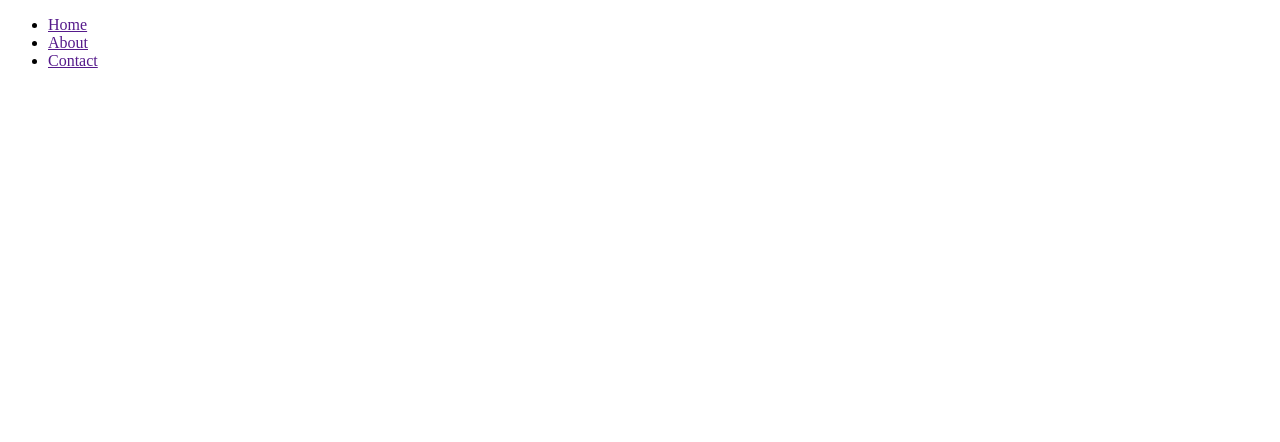
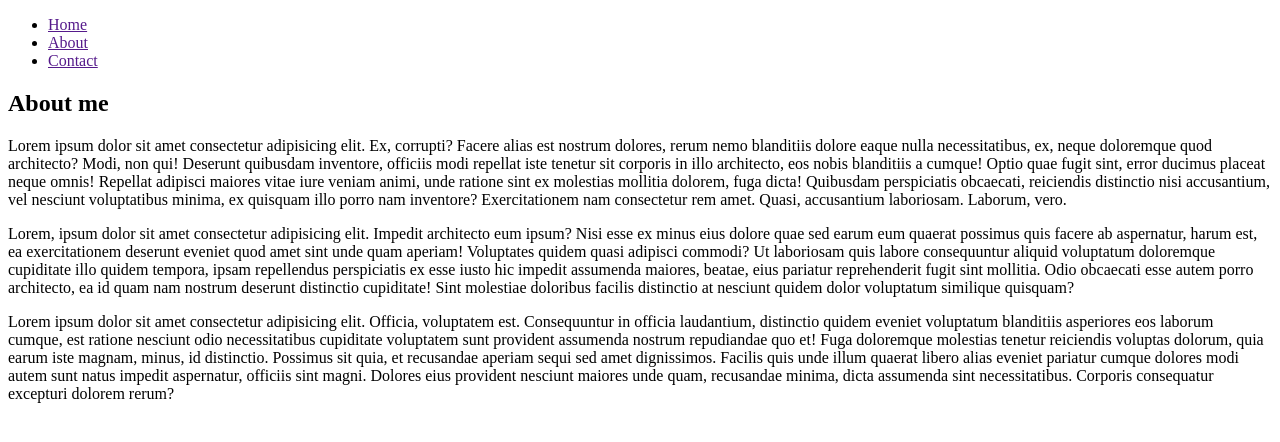
Before and after one commit to Rafibhaya/our-village, a plain HTML site: page index.html in a window 1280 px wide. Drawn offline with Linux system fonts and the light colour scheme.

Commit message:
About me added

```diff
--- a/index.html
+++ b/index.html
@@ -14,6 +14,14 @@
             <li><a href="">Contact</a></li>
         </ul>
         </div><!--Nav-bar ends-->
+        <section id="about">
+            <div>
+                <h2>About me</h2>
+                <p>Lorem ipsum dolor sit amet consectetur adipisicing elit. Ex, corrupti? Facere alias est nostrum dolores, rerum nemo blanditiis dolore eaque nulla necessitatibus, ex, neque doloremque quod architecto? Modi, non qui! Deserunt quibusdam inventore, officiis modi repellat iste tenetur sit corporis in illo architecto, eos nobis blanditiis a cumque! Optio quae fugit sint, error ducimus placeat neque omnis! Repellat adipisci maiores vitae iure veniam animi, unde ratione sint ex molestias mollitia dolorem, fuga dicta! Quibusdam perspiciatis obcaecati, reiciendis distinctio nisi accusantium, vel nesciunt voluptatibus minima, ex quisquam illo porro nam inventore? Exercitationem nam consectetur rem amet. Quasi, accusantium laboriosam. Laborum, vero.</p>
+                <p>Lorem, ipsum dolor sit amet consectetur adipisicing elit. Impedit architecto eum ipsum? Nisi esse ex minus eius dolore quae sed earum eum quaerat possimus quis facere ab aspernatur, harum est, ea exercitationem deserunt eveniet quod amet sint unde quam aperiam! Voluptates quidem quasi adipisci commodi? Ut laboriosam quis labore consequuntur aliquid voluptatum doloremque cupiditate illo quidem tempora, ipsam repellendus perspiciatis ex esse iusto hic impedit assumenda maiores, beatae, eius pariatur reprehenderit fugit sint mollitia. Odio obcaecati esse autem porro architecto, ea id quam nam nostrum deserunt distinctio cupiditate! Sint molestiae doloribus facilis distinctio at nesciunt quidem dolor voluptatum similique quisquam?</p>
+                <p>Lorem ipsum dolor sit amet consectetur adipisicing elit. Officia, voluptatem est. Consequuntur in officia laudantium, distinctio quidem eveniet voluptatum blanditiis asperiores eos laborum cumque, est ratione nesciunt odio necessitatibus cupiditate voluptatem sunt provident assumenda nostrum repudiandae quo et! Fuga doloremque molestias tenetur reiciendis voluptas dolorum, quia earum iste magnam, minus, id distinctio. Possimus sit quia, et recusandae aperiam sequi sed amet dignissimos. Facilis quis unde illum quaerat libero alias eveniet pariatur cumque dolores modi autem sunt natus impedit aspernatur, officiis sint magni. Dolores eius provident nesciunt maiores unde quam, recusandae minima, dicta assumenda sint necessitatibus. Corporis consequatur excepturi dolorem rerum?</p>
+            </div>
+        </section>
     </div><!--Container ends-->
 </body>
 </html>
```
Also changed, not shown: js/app.js (added).
